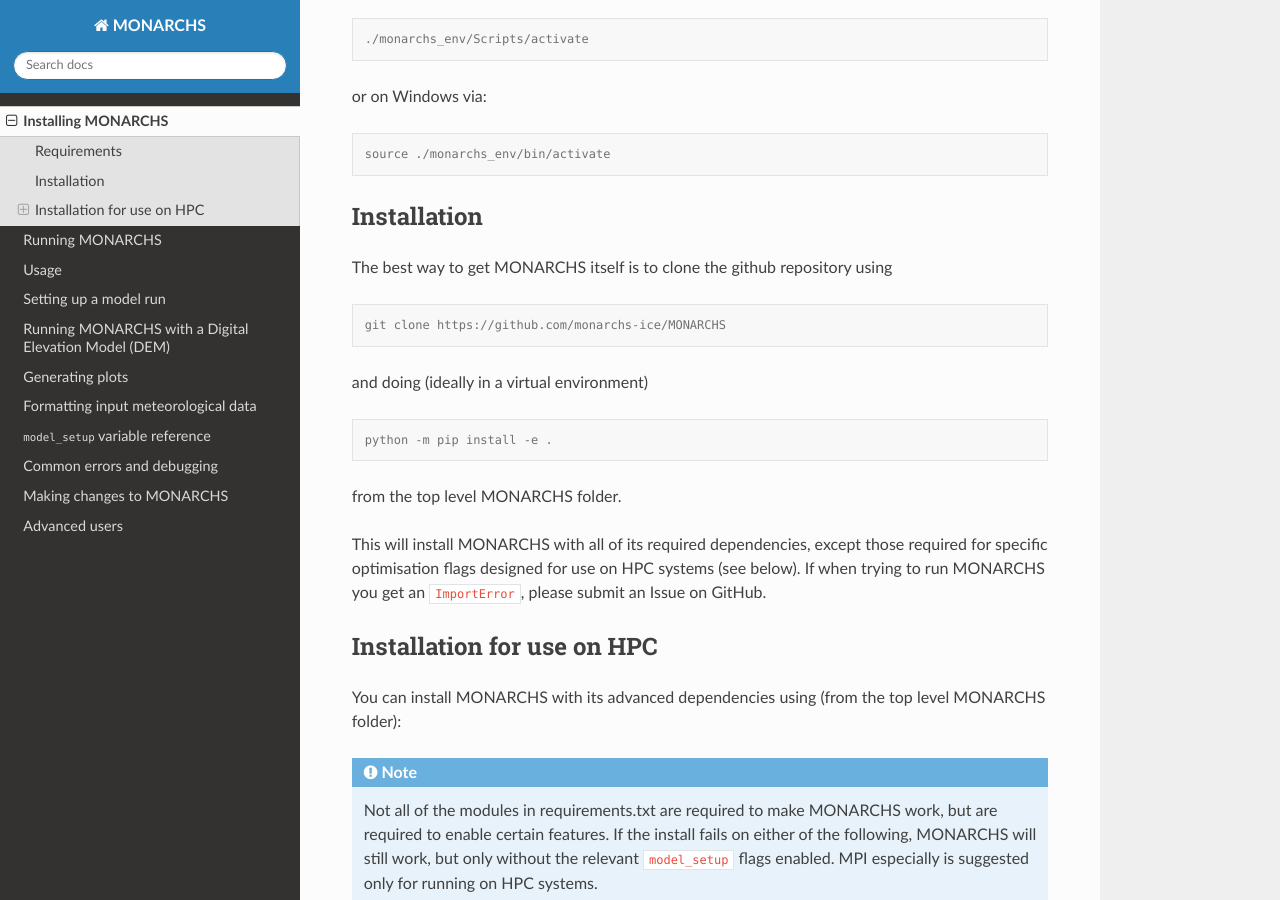
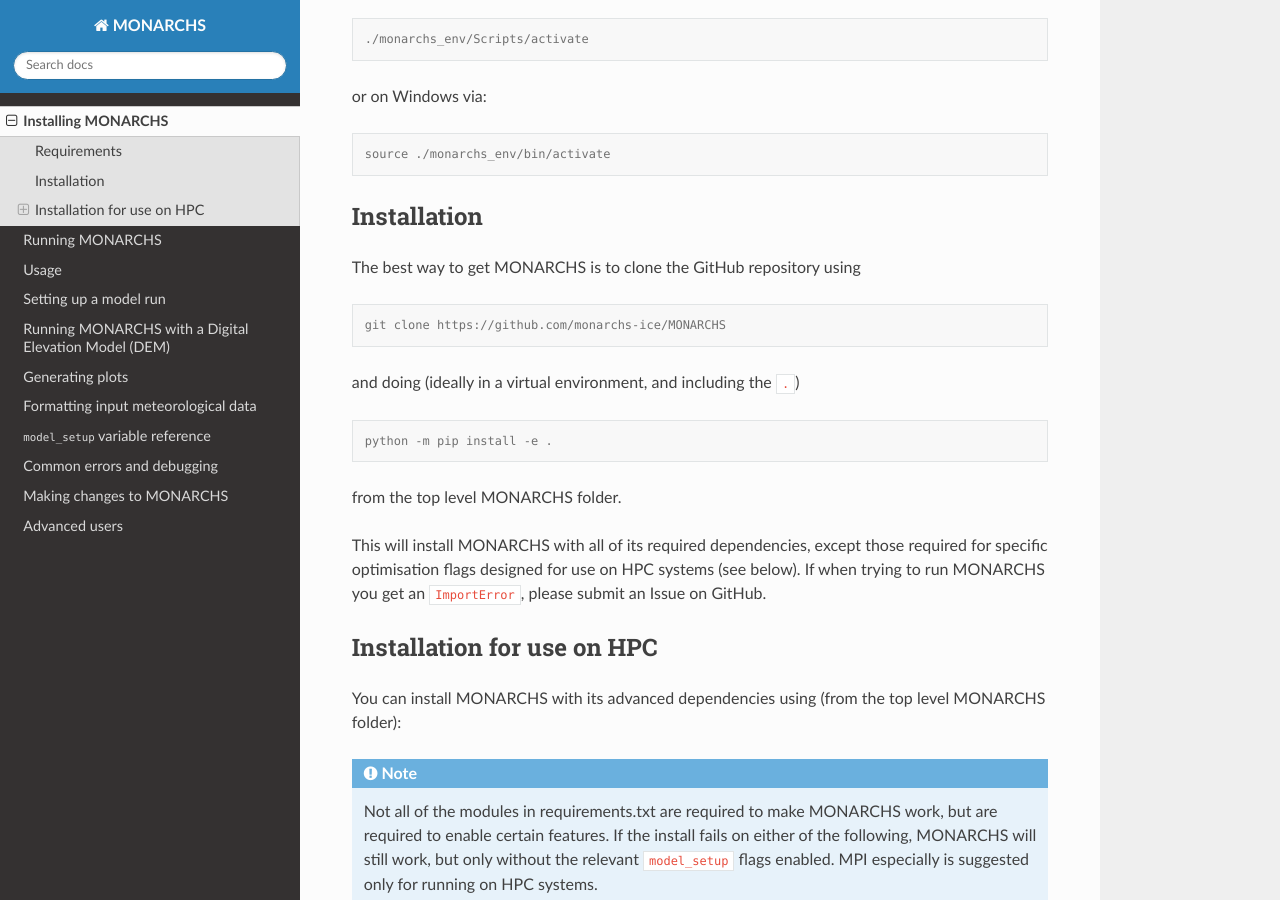
Before and after one commit to monarchs-ice/monarchs, a Sphinx documentation site: the page built from docs/source/installation.rst, in a window 1280 px wide and 900 px high, scrolled down 590 px. Built offline with Sphinx 7.4.7 and the Read the Docs theme 3.1.0, drawn with Linux system fonts in a browser that asks for light colours; pages that are not in the unit, such as notebooks, are missing from menus.

Commit message:
Minor documentation changes

```diff
--- a/docs/source/installation.rst
+++ b/docs/source/installation.rst
@@ -36,13 +36,13 @@
 
 Installation
 -----------
-The best way to get MONARCHS itself is to clone the github repository using
+The best way to get MONARCHS is to clone the GitHub repository using
 
 .. code-block:: console
 
     git clone https://github.com/monarchs-ice/MONARCHS
 
-and doing (ideally in a virtual environment)
+and doing (ideally in a virtual environment, and including the ``.``)
 
 .. code-block:: console
 
--- a/docs/source/quickstart.rst
+++ b/docs/source/quickstart.rst
@@ -30,7 +30,6 @@
 console. The first few lines will be from ``monarchs.core.configuration``. You can ignore these for now, since this
 is the model telling you that it is using default values for several parameters that are not included in our simple
 1D runscript (``model_setup.py``).
-
 
 
 The model will run for 20 days and then stop. It will print out some simple diagnostics - the firn depth, lake depth
@@ -92,11 +91,11 @@
 
 You will notice that the firn profile is determined by an imported Python function from ``monarchs.DEM.create_DEM_GaussianTestCase``.
 A neat feature of our model setup file being a Python script is that you can freely generate any input firn distribution
-you want using Python code, as long as it is passed in as a 2D `numpy` array.
+you want using Python code, as long as it is passed in as a 2D ``numpy`` array.
 This can be useful for testing, but also for generating realistic initial conditions using
 meshes that aren't supported by default (see the :doc:`dem` section of the documentation for more on this).
 
-A more detailed introduction to ``model_setup.py`` can be found in :doc:`MONARCHS_model_setup.
+A more detailed introduction to ``model_setup.py`` can be found in :doc:`MONARCHS_model_setup`.
 You can see all of the possible ``model_setup`` variables in the :doc:`model_setup_reference` section of the documentation.
 This tutorial will not cover all of these, as many of them are for testing and debugging purposes. Many of these
 are related to the use of a digital elevation model (DEM) to set the initial firn profile, and synchronising this
```
